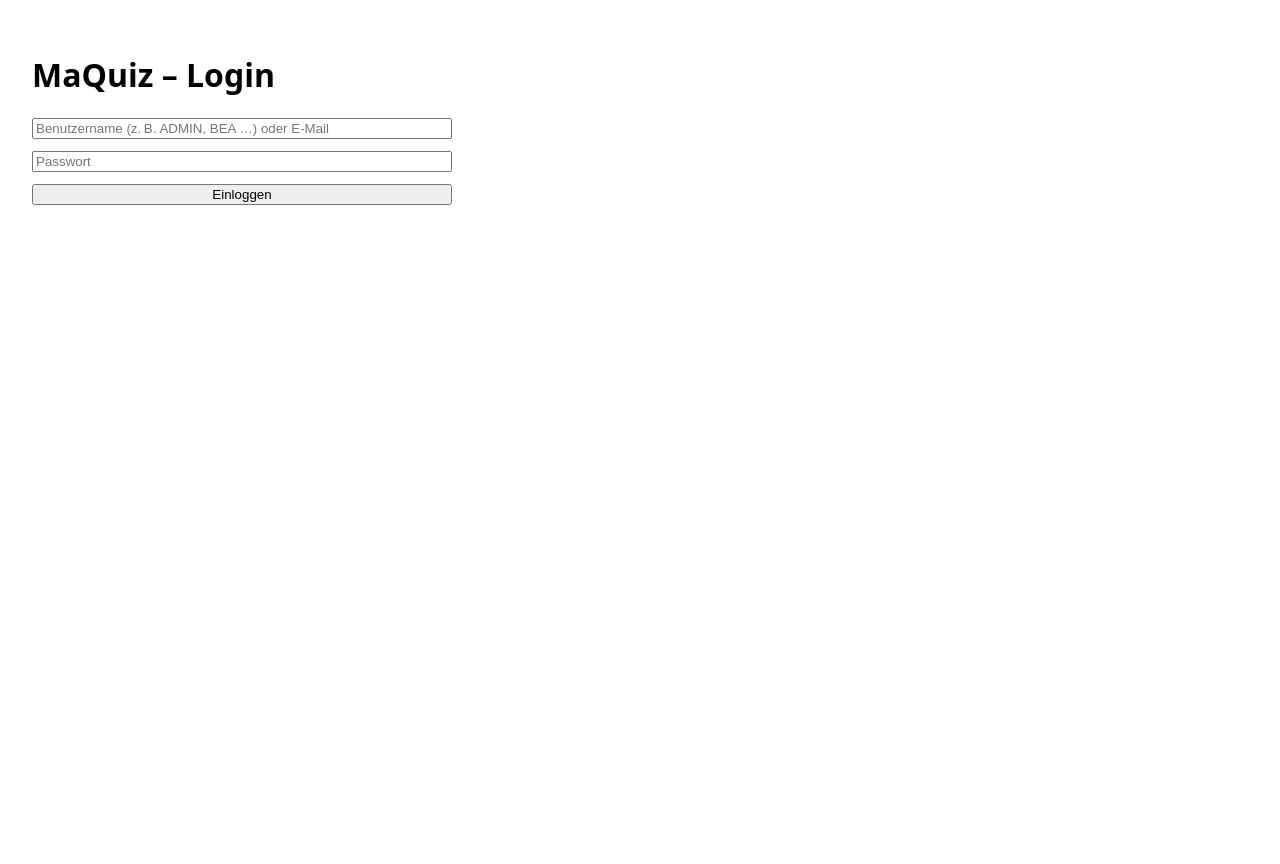
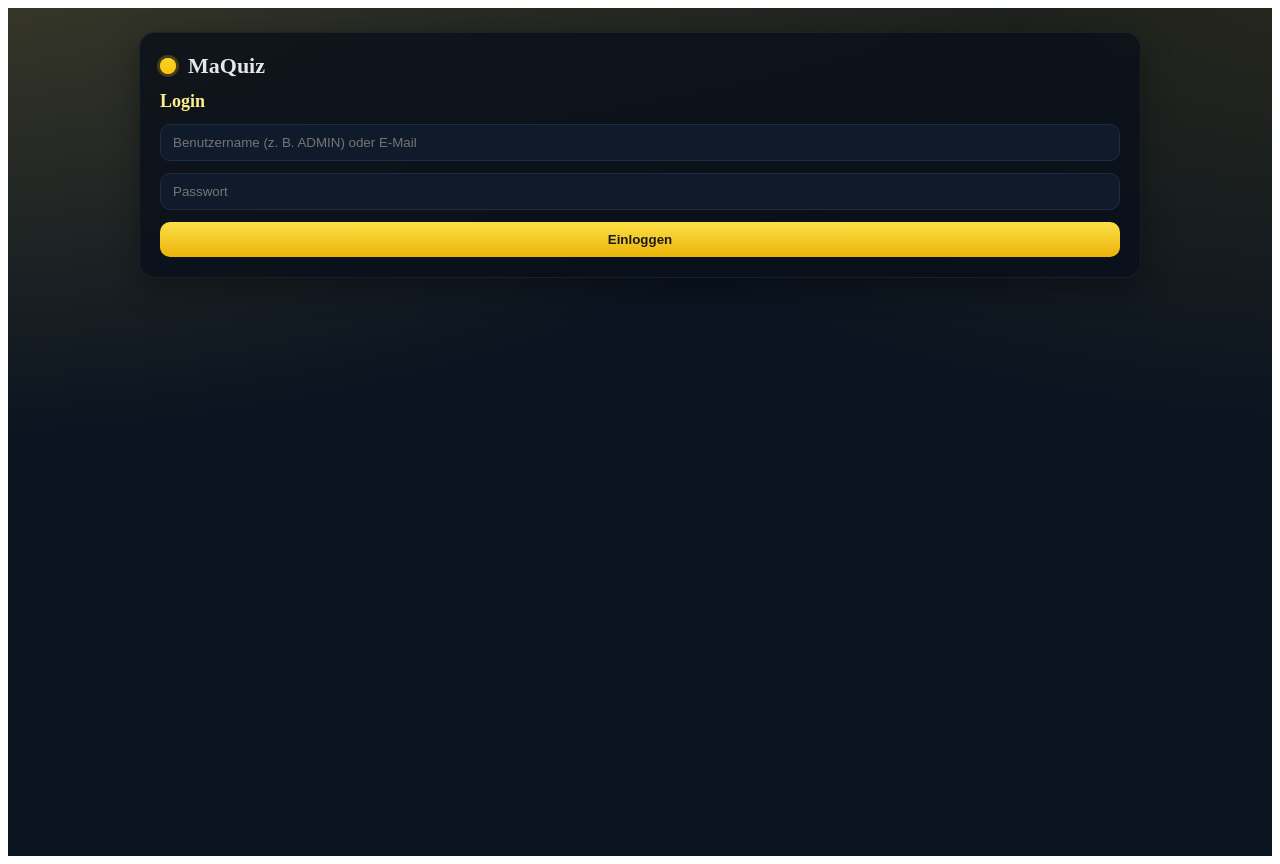
Before and after one commit to Jens1808/MaQuiz, a React (Vite) app: page / in a window 1280 px wide. Before the commit the page ends 800 px from the top, so only its background shows below. Built offline with nearby package versions, Linux system fonts and the light colour scheme.

Commit message:
Update App.jsx

```diff
--- a/src/App.jsx
+++ b/src/App.jsx
@@ -1,177 +1,418 @@
 import React, { useEffect, useMemo, useState } from 'react'
 import { supabase } from './supabaseClient'
 
-const asEmail = (name) => {
-  const s = name.trim()
+// Hilfsfunktion: Username -> Email (ADMIN -> ADMIN@quiz.local)
+const asEmail = (nameOrEmail) => {
+  const s = (nameOrEmail || '').trim()
   return s.includes('@') ? s : `${s.toUpperCase()}@quiz.local`
 }
 
-function Login({ onLogin }) {
-  const [name, setName] = useState('')
+// Clientseitig mischen
+const shuffle = (arr) => {
+  const a = [...arr]
+  for (let i = a.length - 1; i > 0; i--) {
+    const j = Math.floor(Math.random() * (i + 1))
+    ;[a[i], a[j]] = [a[j], a[i]]
+  }
+  return a
+}
+
+export default function App() {
+  const [user, setUser] = useState(null)
+  const [emailInput, setEmailInput] = useState('')
   const [pwd, setPwd] = useState('')
   const [first, setFirst] = useState(false)
   const [msg, setMsg] = useState('')
+  const [loading, setLoading] = useState(false)
 
-  async function handleSubmit(e) {
+  const [questions, setQuestions] = useState([])
+  const [answers, setAnswers] = useState({}) // {question_id: selected_idx}
+  const [evaluated, setEvaluated] = useState(false)
+
+  // ---------- Auth ----------
+  useEffect(() => {
+    supabase.auth.getSession().then(({ data }) => {
+      if (data.session) setUser(data.session.user)
+    })
+    const { data: sub } = supabase.auth.onAuthStateChange((_e, session) => {
+      setUser(session?.user ?? null)
+    })
+    return () => sub.subscription.unsubscribe()
+  }, [])
+
+  async function handleLogin(e) {
     e.preventDefault()
     setMsg('')
-    const email = asEmail(name)
+    const email = asEmail(emailInput)
 
+    try {
+      setLoading(true)
+
+      // Erst-Login (Konto anlegen)
       if (first) {
-      const { error } = await supabase.auth.signUp({
-        email, password: pwd, options: { data: { role: 'user' } }
+        const { error: signErr } = await supabase.auth.signUp({
+          email,
+          password: pwd,
+          options: { data: { role: 'user' } },
         })
-      if (error) { setMsg(error.message); return }
+        if (signErr) throw signErr
       }
-    const { data, error } = await supabase.auth.signInWithPassword({ email, password: pwd })
+
+      // Einloggen
+      const { data, error } = await supabase.auth.signInWithPassword({
+        email,
+        password: pwd,
+      })
       if (error) {
+        // Falls es den User noch nicht gibt → Umschalten auf "Konto anlegen"
         if (/invalid login|user not found|email not confirmed/i.test(error.message)) {
           setFirst(true)
-      } else setMsg(error.message)
+          setMsg('Kein Konto gefunden – lege schnell eins an und versuche es erneut.')
+        } else {
+          throw error
+        }
         return
       }
-    onLogin(data.user)
+      setUser(data.user)
+      setMsg('')
+    } catch (err) {
+      setMsg(err.message || String(err))
+    } finally {
+      setLoading(false)
+    }
   }
 
+  async function handleLogout() {
+    await supabase.auth.signOut()
+    setUser(null)
+    setQuestions([])
+    setAnswers({})
+    setEvaluated(false)
+    setMsg('')
+  }
+
+  // ---------- Fragen laden (20 zufällige MC) ----------
+  useEffect(() => {
+    if (!user) return
+    ;(async () => {
+      setLoading(true)
+      setEvaluated(false)
+      setAnswers({})
+      setQuestions([])
+      setMsg('')
+
+      // Versuch 1: RPC (falls du die Funktion in SQL angelegt hast)
+      const tryRpc = async () => {
+        try {
+          const { data, error } = await supabase.rpc('get_random_questions_mc', { limit_count: 20 })
+          if (error) throw error
+          return data
+        } catch (_e) {
+          return null
+        }
+      }
+
+      // Fallback: direkt aus der Tabelle ziehen und clientseitig mischen
+      const tryDirect = async () => {
+        const { data, error } = await supabase
+          .from('questions')
+          .select('id,text,options,correct_idx,qtype')
+          .eq('qtype', 'mc')
+        if (error) throw error
+        return shuffle(data).slice(0, 20)
+      }
+
+      try {
+        const viaRpc = await tryRpc()
+        const data = viaRpc ?? (await tryDirect())
+        setQuestions(Array.isArray(data) ? data : [])
+      } catch (err) {
+        console.error(err)
+        setMsg('Fragen konnten nicht geladen werden.')
+      } finally {
+        setLoading(false)
+      }
+    })()
+  }, [user])
+
+  const allAnswered = useMemo(
+    () => questions.length > 0 && questions.every((q) => Number.isInteger(answers[q.id])),
+    [questions, answers]
+  )
+
+  const score = useMemo(() => {
+    if (!evaluated) return 0
+    return questions.reduce((sum, q) => sum + (answers[q.id] === q.correct_idx ? 1 : 0), 0)
+  }, [evaluated, questions, answers])
+
+  // ---------- UI ----------
+  if (!user) {
     return (
-    <div style={{ padding: 24, fontFamily: 'system-ui, Arial', maxWidth: 420 }}>
-      <h1>MaQuiz – Login</h1>
-      <form onSubmit={handleSubmit} style={{ display:'grid', gap:12 }}>
-        <input placeholder="Benutzername (z. B. ADMIN, BEA …) oder E‑Mail"
-               value={name} onChange={e=>setName(e.target.value)} required />
-        <input type="password" placeholder={first? 'Neues Passwort' : 'Passwort'}
-               value={pwd} onChange={e=>setPwd(e.target.value)} required />
-        <button>{first? 'Konto anlegen & einloggen' : 'Einloggen'}</button>
+      <div style={styles.page}>
+        <div style={styles.card}>
+          <Header />
+          <h2 style={styles.h2}>Login</h2>
+          <form onSubmit={handleLogin} style={{ display: 'grid', gap: 12 }}>
+            <input
+              placeholder="Benutzername (z. B. ADMIN) oder E-Mail"
+              value={emailInput}
+              onChange={(e) => setEmailInput(e.target.value)}
+              style={styles.input}
+              required
+            />
+            <input
+              type="password"
+              placeholder={first ? 'Neues Passwort' : 'Passwort'}
+              value={pwd}
+              onChange={(e) => setPwd(e.target.value)}
+              style={styles.input}
+              required
+            />
+            <button disabled={loading} style={styles.primaryBtn}>
+              {first ? 'Konto anlegen & einloggen' : 'Einloggen'}
+            </button>
           </form>
-      {msg && <p style={{marginTop:12, color:'#c00'}}>{msg}</p>}
+          {msg && <p style={styles.note}>{msg}</p>}
+        </div>
       </div>
     )
   }
 
-function Card({ children }) {
   return (
-    <div style={{
-      background:'#0f172a', border:'1px solid #334155', borderRadius:16,
-      padding:16, boxShadow:'0 10px 30px rgba(0,0,0,.25)'
-    }}>{children}</div>
-  )
-}
-
-export default function App() {
-  const [user, setUser] = useState(null)
-  const [questions, setQuestions] = useState([])
-  const [choices, setChoices] = useState({}) // id -> selected index
-  const [status, setStatus] = useState('idle') // idle | loading | grading | done
-  const [result, setResult] = useState(null)
-  const isAdmin = useMemo(() => user?.app_metadata?.role === 'admin', [user])
-
-  useEffect(() => {
-    supabase.auth.getUser().then(({ data }) => setUser(data.user ?? null))
-  }, [])
-
-  async function loadQuestions() {
-    setStatus('loading')
-    const { data, error } = await supabase.rpc('get_random_questions_mc', { limit_count: 20 })
-    if (error) { console.error(error); setStatus('idle'); return }
-    setQuestions(data || [])
-    setChoices({})
-    setStatus('idle')
-  }
-
-  useEffect(() => {
-    if (user) loadQuestions()
-  }, [user])
-
-  function setChoice(qid, idx) {
-    setChoices(prev => ({ ...prev, [qid]: idx }))
-  }
-
-  async function submit() {
-    const answers = questions.map(q => ({
-      question_id: q.id,
-      selected_idx: Number.isInteger(choices[q.id]) ? choices[q.id] : -1
-    }))
-    setStatus('grading')
-    const { data, error } = await supabase.rpc('grade_attempt_mc', { answers })
-    if (error) { console.error(error); setStatus('idle'); return }
-    setResult(data)
-    setStatus('done')
-  }
-
-  async function logout() {
-    await supabase.auth.signOut()
-    setUser(null)
-    setQuestions([])
-    setChoices({})
-    setResult(null)
-  }
-
-  return !user ? (
-    <Login onLogin={setUser} />
-  ) : (
-    <div style={{
-      minHeight:'100dvh',
-      padding:24,
-      fontFamily:'system-ui, Arial',
-      color:'#e2e8f0',
-      background:'radial-gradient(1200px 700px at 20% 0%, #1f2937, #0b1220)'
-    }}>
-      <div style={{maxWidth:900, margin:'0 auto', display:'grid', gap:16}}>
-        <div style={{display:'flex', alignItems:'center', justifyContent:'space-between'}}>
-          <h1 style={{display:'flex', gap:12, alignItems:'center'}}>
-            <span style={{
-              width:18, height:18, borderRadius:'50%', background:'#ffd700',
-              boxShadow:'0 0 20px #ffd700aa'
-            }} />
-            MaQuiz {isAdmin && <small style={{marginLeft:8, color:'#94a3b8'}}>(Admin)</small>}
-          </h1>
-          <button onClick={logout}>Abmelden</button>
+    <div style={styles.page}>
+      <div style={styles.card}>
+        <Header />
+        <div style={styles.topbar}>
+          <div>
+            Angemeldet als <strong>{user.email}</strong>
+          </div>
+          <div style={{ display: 'flex', gap: 8, alignItems: 'center' }}>
+            <button onClick={handleLogout} style={styles.linkBtn}>Abmelden</button>
+          </div>
         </div>
 
-        <Card>
-          <div style={{display:'flex', alignItems:'center', justifyContent:'space-between'}}>
-            <strong>20 Zufallsfragen (Multiple Choice)</strong>
-            <button onClick={loadQuestions} disabled={status==='loading'}>Neu ziehen</button>
+        <h2 style={styles.h2}>20 Zufallsfragen</h2>
+        {loading && <p style={styles.note}>Lade Fragen…</p>}
+        {!loading && questions.length === 0 && (
+          <p style={styles.note}>Keine Fragen gefunden (qtype=mc). Prüfe die SQL-Seeddaten.</p>
+        )}
+
+        <div style={{ display: 'grid', gap: 12 }}>
+          {questions.map((q, idx) => (
+            <div key={q.id} style={styles.qItem}>
+              <div style={styles.qHead}>
+                <span style={styles.qBadge}>{idx + 1}</span>
+                <span style={{ fontWeight: 600 }}>{q.text}</span>
               </div>
-          <div style={{marginTop:8, color:'#94a3b8'}}>{questions.length} geladen</div>
-        </Card>
 
-        {questions.map((q, i) => (
-          <Card key={q.id}>
-            <div style={{display:'grid', gap:10}}>
-              <div style={{fontWeight:600}}>{i+1}. {q.text}</div>
-              <div style={{display:'grid', gap:8}}>
-                {(q.options || []).map((opt, idx) => (
-                  <label key={idx} style={{
-                    display:'flex', alignItems:'center', gap:10,
-                    padding:'8px 10px', border:'1px solid #334155', borderRadius:12,
-                    background: (choices[q.id]===idx)?'#1e293b':'transparent'
-                  }}>
-                    <input
-                      type="radio"
-                      name={`q-${q.id}`}
-                      checked={choices[q.id]===idx}
-                      onChange={()=>setChoice(q.id, idx)}
-                    />
-                    <span>{opt}</span>
-                  </label>
-                ))}
+              <div style={styles.optionWrap}>
+                {(q.options ?? []).map((opt, i) => {
+                  const selected = answers[q.id] === i
+                  const isCorrect = evaluated && i === q.correct_idx
+                  const isWrong = evaluated && selected && i !== q.correct_idx
+
+                  return (
+                    <button
+                      key={i}
+                      type="button"
+                      onClick={() => {
+                        if (evaluated) return
+                        setAnswers((prev) => ({ ...prev, [q.id]: i }))
+                      }}
+                      style={{
+                        ...styles.optionBtn,
+                        ...(selected ? styles.optionSelected : {}),
+                        ...(isCorrect ? styles.optionCorrect : {}),
+                        ...(isWrong ? styles.optionWrong : {}),
+                      }}
+                    >
+                      {opt}
+                    </button>
+                  )
+                })}
               </div>
-            </div>
-          </Card>
-        ))}
 
-        <div style={{display:'flex', gap:12}}>
-          <button onClick={submit} disabled={questions.length===0 || status!=='idle'}>
-            Antworten abgeben
-          </button>
-          {result && (
-            <div style={{alignSelf:'center', color:'#facc15', fontWeight:700}}>
-              Ergebnis: {result.score} / {result.total}
+              {evaluated && (
+                <div style={styles.feedback}>
+                  {answers[q.id] === q.correct_idx ? '✓ Richtig' : '✗ Falsch'}
                 </div>
               )}
             </div>
+          ))}
+        </div>
+
+        <div style={{ display: 'flex', gap: 12, marginTop: 16 }}>
+          {!evaluated ? (
+            <button
+              style={{ ...styles.primaryBtn, opacity: allAnswered ? 1 : 0.7 }}
+              disabled={!allAnswered}
+              onClick={() => setEvaluated(true)}
+            >
+              Auswerten
+            </button>
+          ) : (
+            <>
+              <div style={styles.scoreBox}>
+                Ergebnis: <strong>{score}</strong> / {questions.length}
+              </div>
+              <button
+                style={styles.secondaryBtn}
+                onClick={() => {
+                  // Neue Runde: Fragen neu laden
+                  setEvaluated(false)
+                  setAnswers({})
+                  // einfach erneut triggern: so tun als ob User neu gesetzt wurde
+                  setUser({ ...user })
+                }}
+              >
+                Neue Runde
+              </button>
+            </>
+          )}
+        </div>
+
+        {msg && <p style={styles.note}>{msg}</p>}
       </div>
     </div>
   )
 }
+
+function Header() {
+  return (
+    <div style={styles.header}>
+      <div style={styles.logoDot} />
+      <div style={{ fontWeight: 800, fontSize: 22 }}>MaQuiz</div>
+    </div>
+  )
+}
+
+// ---------- Styles (Merkur Look) ----------
+const styles = {
+  page: {
+    minHeight: '100svh',
+    background:
+      'radial-gradient(1200px 600px at -10% -20%, rgba(252,211,77,.25), transparent), radial-gradient(1000px 500px at 110% -10%, rgba(234,179,8,.15), transparent), #0b1420',
+    display: 'grid',
+    placeItems: 'start center',
+    padding: 24,
+  },
+  card: {
+    width: 'min(960px, 100%)',
+    background: 'rgba(9,16,26,0.8)',
+    backdropFilter: 'blur(6px)',
+    border: '1px solid rgba(255,255,255,0.06)',
+    borderRadius: 16,
+    padding: 20,
+    boxShadow: '0 10px 30px rgba(0,0,0,0.35)',
+    color: '#e5e7eb',
+  },
+  header: {
+    display: 'flex',
+    gap: 12,
+    alignItems: 'center',
+    marginBottom: 12,
+  },
+  logoDot: {
+    width: 16,
+    height: 16,
+    borderRadius: '50%',
+    background: 'linear-gradient(180deg, #fde047, #eab308)',
+    boxShadow: '0 0 0 3px rgba(234,179,8,.25), 0 0 20px #facc15 inset',
+  },
+  topbar: {
+    display: 'flex',
+    justifyContent: 'space-between',
+    alignItems: 'center',
+    fontSize: 14,
+    marginBottom: 8,
+  },
+  h2: {
+    fontSize: 18,
+    margin: '8px 0 12px',
+    color: '#fef08a',
+    fontWeight: 700,
+  },
+  input: {
+    background: '#0f1b2b',
+    border: '1px solid #1f2c3f',
+    color: '#e5e7eb',
+    borderRadius: 10,
+    padding: '10px 12px',
+    outline: 'none',
+  },
+  primaryBtn: {
+    background: 'linear-gradient(180deg, #fde047, #eab308)',
+    color: '#1a1a1a',
+    border: 'none',
+    borderRadius: 10,
+    padding: '10px 14px',
+    fontWeight: 700,
+    cursor: 'pointer',
+  },
+  secondaryBtn: {
+    background: 'transparent',
+    border: '1px solid rgba(255,255,255,.25)',
+    color: '#e5e7eb',
+    borderRadius: 10,
+    padding: '10px 14px',
+    cursor: 'pointer',
+  },
+  linkBtn: {
+    background: 'transparent',
+    border: 'none',
+    color: '#facc15',
+    fontWeight: 700,
+    cursor: 'pointer',
+  },
+  note: { marginTop: 10, color: '#f8fafc', opacity: 0.8, fontSize: 14 },
+
+  qItem: {
+    background: '#0f1b2b',
+    border: '1px solid #1f2c3f',
+    borderRadius: 14,
+    padding: 12,
+  },
+  qHead: { display: 'flex', gap: 10, alignItems: 'center', marginBottom: 8 },
+  qBadge: {
+    width: 24,
+    height: 24,
+    borderRadius: 999,
+    background: 'rgba(250,204,21,.15)',
+    border: '1px solid rgba(250,204,21,.35)',
+    color: '#fde047',
+    display: 'grid',
+    placeItems: 'center',
+    fontSize: 12,
+    fontWeight: 800,
+  },
+  optionWrap: { display: 'grid', gap: 8 },
+  optionBtn: {
+    textAlign: 'left',
+    background: '#0b1420',
+    border: '1px solid #263244',
+    color: '#e5e7eb',
+    borderRadius: 10,
+    padding: '10px 12px',
+    cursor: 'pointer',
+  },
+  optionSelected: {
+    borderColor: '#facc15',
+    boxShadow: '0 0 0 3px rgba(250,204,21,.18) inset',
+  },
+  optionCorrect: {
+    borderColor: '#22c55e',
+    boxShadow: '0 0 0 3px rgba(34,197,94,.2) inset',
+  },
+  optionWrong: {
+    borderColor: '#ef4444',
+    boxShadow: '0 0 0 3px rgba(239,68,68,.2) inset',
+  },
+  feedback: { marginTop: 6, fontSize: 13, opacity: 0.9 },
+  scoreBox: {
+    background: 'rgba(250,204,21,.12)',
+    border: '1px solid rgba(250,204,21,.4)',
+    color: '#fde047',
+    borderRadius: 10,
+    padding: '10px 12px',
+  },
+}
```
Lines whose indentation alone changed are shown as unchanged.
